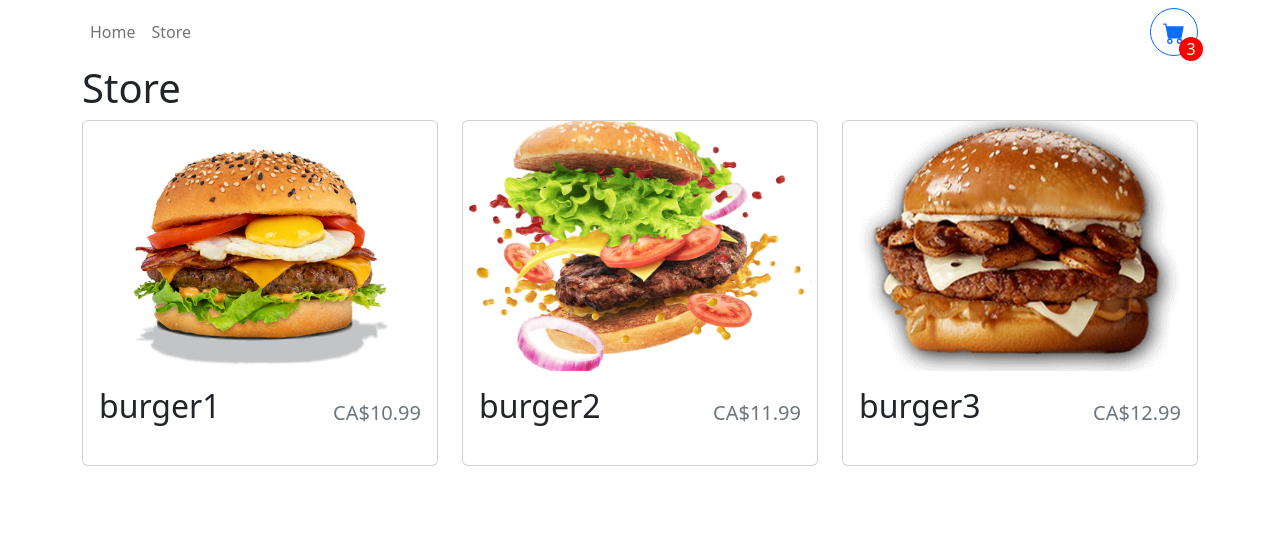
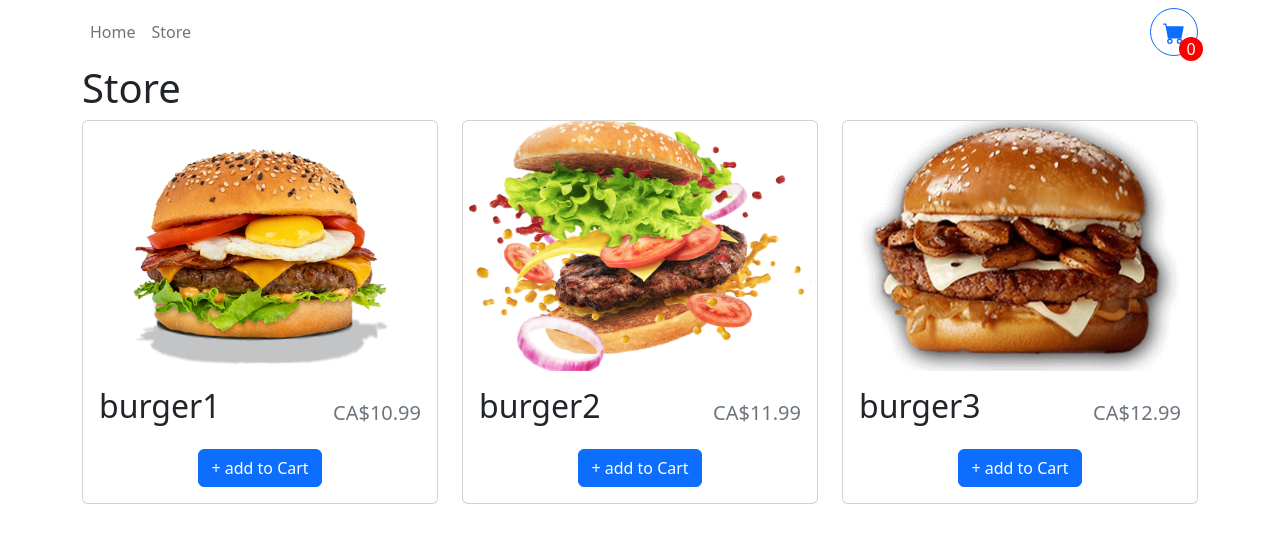
Before and after one commit to BenLiu104/TS-shoppingCart, a React (Vite) app: page /store in a window 1280 px wide. Shown: the top 542 px of the page. Built offline with nearby package versions, Linux system fonts and the light colour scheme.

Commit message:
add context

```diff
--- a/src/App.tsx
+++ b/src/App.tsx
@@ -2,11 +2,13 @@ import { useState } from 'react';
 import { Container } from 'react-bootstrap';
 import { Routes, Route } from 'react-router-dom';
 import Navbar from './components/Navbar';
+import { ShoppingCartProvider } from './context/ShoppingCartContext';
 import About from './pages/About';
 import Home from './pages/Home';
 import Store from './pages/Store';
 function App() {
   return (
+    <ShoppingCartProvider>
       <Container>
         <Navbar />
         <Routes>
@@ -15,6 +17,7 @@ function App() {
           <Route path="/about" element={<About />} />;
         </Routes>
       </Container>
+    </ShoppingCartProvider>
   );
 }
 
--- /dev/null
+++ b/src/components/Cart.tsx
@@ -0,0 +1,20 @@
+import React from 'react';
+import { Offcanvas } from 'react-bootstrap';
+import { useCartContext } from '../context/ShoppingCartContext';
+
+export default function Cart() {
+  const cart = useCartContext();
+  return (
+    <>
+      <Offcanvas
+        show={cart.cartIsOpen}
+        placement="end"
+        onHide={cart.toggleCart}
+      >
+        <Offcanvas.Header closeButton>
+          <Offcanvas.Title>Cart</Offcanvas.Title>
+        </Offcanvas.Header>
+      </Offcanvas>
+    </>
+  );
+}
--- a/src/components/Navbar.tsx
+++ b/src/components/Navbar.tsx
@@ -1,10 +1,15 @@
 import React from 'react';
 import { Link } from 'react-router-dom';
 import { Navbar as NavbarBS, Nav, Button } from 'react-bootstrap';
+import { useCartContext } from '../context/ShoppingCartContext';
+import Cart from './Cart';
 
 export default function Navbar() {
+  const cart = useCartContext();
+
   return (
     <>
+      <Cart />
       <NavbarBS sticky="top">
         <Nav className="me-auto">
           <Nav.Link to={'/'} as={Link}>
@@ -14,6 +19,7 @@ export default function Navbar() {
             Store
           </Nav.Link>
         </Nav>
+
         <Button
           style={{ width: '3rem', height: '3rem', position: 'relative' }}
           className="rounded-circle"
@@ -40,7 +46,7 @@ export default function Navbar() {
               transform: 'translate(25%,25%)',
             }}
           >
-            3
+            {cart.countTotal()}
           </div>
         </Button>
       </NavbarBS>
--- a/src/components/StoreItem.tsx
+++ b/src/components/StoreItem.tsx
@@ -1,7 +1,7 @@
-import React from 'react';
-import { Card } from 'react-bootstrap';
+import React, { useState } from 'react';
+import { Button, Card } from 'react-bootstrap';
 import formatCurrency from '../utilities/formatCurrency';
-
+import { useCartContext } from '../context/ShoppingCartContext';
 interface item {
   id: number;
   name: string;
@@ -10,15 +10,60 @@ interface item {
 }
 
 export default function StoreItem({ id, name, price, imgURL }: item) {
+  const cart = useCartContext();
+  const quantity = cart.getItemQuantity(id);
+
   return (
     <>
       <Card>
         <Card.Img src={imgURL} height="250" style={{ objectFit: 'cover' }} />
-        <Card.Body>
+        <Card.Body className="d-flex flex-column ">
           <Card.Title className="d-flex justify-content-between align-items-end mb-4">
             <span className="fs-2">{name}</span>
             <span className="text-muted">{formatCurrency(price)}</span>
           </Card.Title>
+          <div className="align-self-center">
+            {quantity === 0 ? (
+              <Button
+                onClick={() => {
+                  cart.increaseQuantity(id);
+                }}
+              >
+                + add to Cart
+              </Button>
+            ) : (
+              <div className="d-flex flex-column">
+                <div className="d-flex gap-2">
+                  <Button
+                    onClick={() => {
+                      cart.increaseQuantity(id);
+                    }}
+                  >
+                    +
+                  </Button>
+                  <span className="fs-2">
+                    {' '}
+                    {quantity} <span className="text-muted fs-4">in Cart</span>{' '}
+                  </span>
+                  <Button
+                    onClick={() => {
+                      cart.decreaseQuantity(id);
+                    }}
+                  >
+                    -
+                  </Button>
+                </div>
+                <Button
+                  className="btn-danger w-50 align-self-center"
+                  onClick={() => {
+                    cart.removeItem(id);
+                  }}
+                >
+                  Remove
+                </Button>
+              </div>
+            )}
+          </div>
         </Card.Body>
       </Card>
     </>
--- /dev/null
+++ b/src/context/ShoppingCartContext.tsx
@@ -0,0 +1,99 @@
+import React, { createContext, useContext, ReactNode, useState } from 'react';
+interface contextType {
+  children: ReactNode;
+}
+interface cartContext {
+  getItemQuantity: (id: number) => number;
+  increaseQuantity: (id: number) => void;
+  decreaseQuantity: (id: number) => void;
+  removeItem: (id: number) => void;
+  countTotal: () => number;
+  cartItems: cartItem[];
+  cartIsOpen: boolean;
+  toggleCart: () => void;
+}
+
+interface cartItem {
+  id: number;
+  quantity: number;
+}
+
+const ShoppingCartContext = createContext({} as cartContext);
+
+export function useCartContext() {
+  return useContext(ShoppingCartContext);
+}
+
+export function ShoppingCartProvider({ children }: contextType) {
+  const [cartItems, setCartItems] = useState<cartItem[]>([]);
+  const [cartIsOpen, setCartOpen] = useState(false);
+
+  function getItemQuantity(id: number) {
+    return cartItems.find((item) => item.id === id)?.quantity || 0;
+  }
+
+  function increaseQuantity(id: number) {
+    setCartItems((currentItems) => {
+      if (currentItems.find((item) => item.id == id) == null) {
+        return [...currentItems, { id, quantity: 1 }];
+      } else {
+        return currentItems.map((item) => {
+          if (item.id === id) {
+            return { ...item, quantity: item.quantity + 1 };
+          } else {
+            return item;
+          }
+        });
+      }
+    });
+  }
+
+  function decreaseQuantity(id: number) {
+    setCartItems((currentItems) => {
+      if (currentItems.find((item) => item.id == id)?.quantity == 1) {
+        return currentItems.filter((item) => item.id != id);
+      } else {
+        return currentItems.map((item) => {
+          if (item.id === id) {
+            return { ...item, quantity: item.quantity - 1 };
+          } else {
+            return item;
+          }
+        });
+      }
+    });
+  }
+
+  function removeItem(id: number) {
+    setCartItems((currentItem) => {
+      return currentItem.filter((item) => item.id !== id);
+    });
+  }
+  function countTotal() {
+    let count = 0;
+    cartItems.forEach((item) => (count += item.quantity));
+    return count;
+  }
+  function toggleCart() {
+    setCartOpen((current) => !current);
+  }
+
+  return (
+    <>
+      <ShoppingCartContext.Provider
+        value={{
+          getItemQuantity,
+          increaseQuantity,
+          decreaseQuantity,
+          removeItem,
+          countTotal,
+          cartItems,
+          cartIsOpen,
+          toggleCart,
+        }}
+      >
+        {children}
+      </ShoppingCartContext.Provider>
+    </>
+  );
+}
```
Lines whose indentation alone changed are shown as unchanged.
